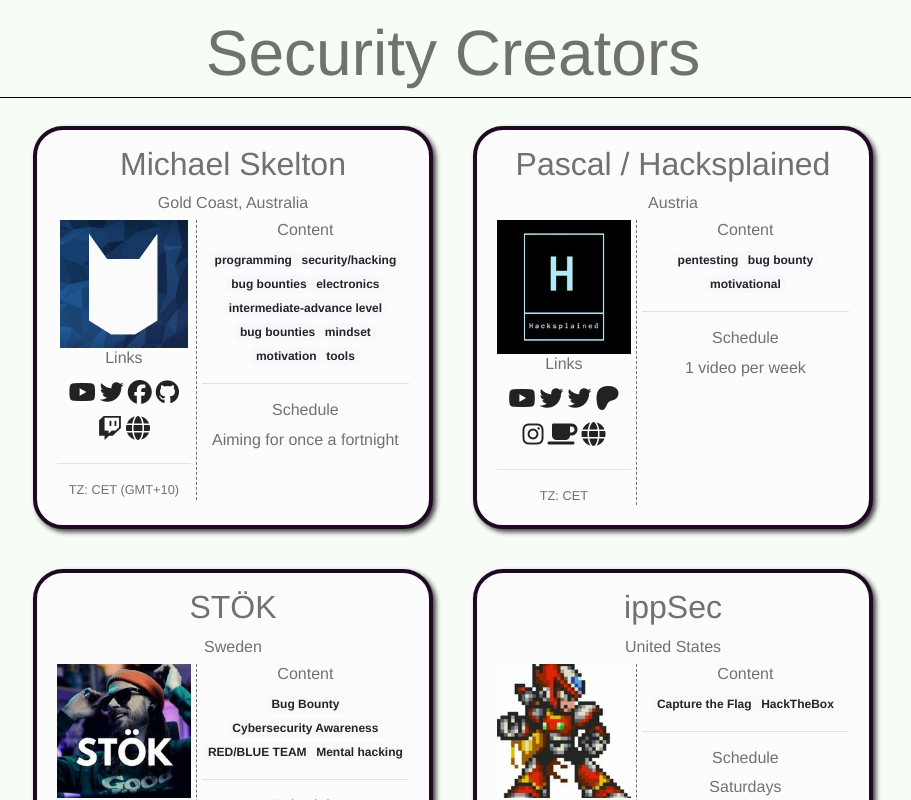
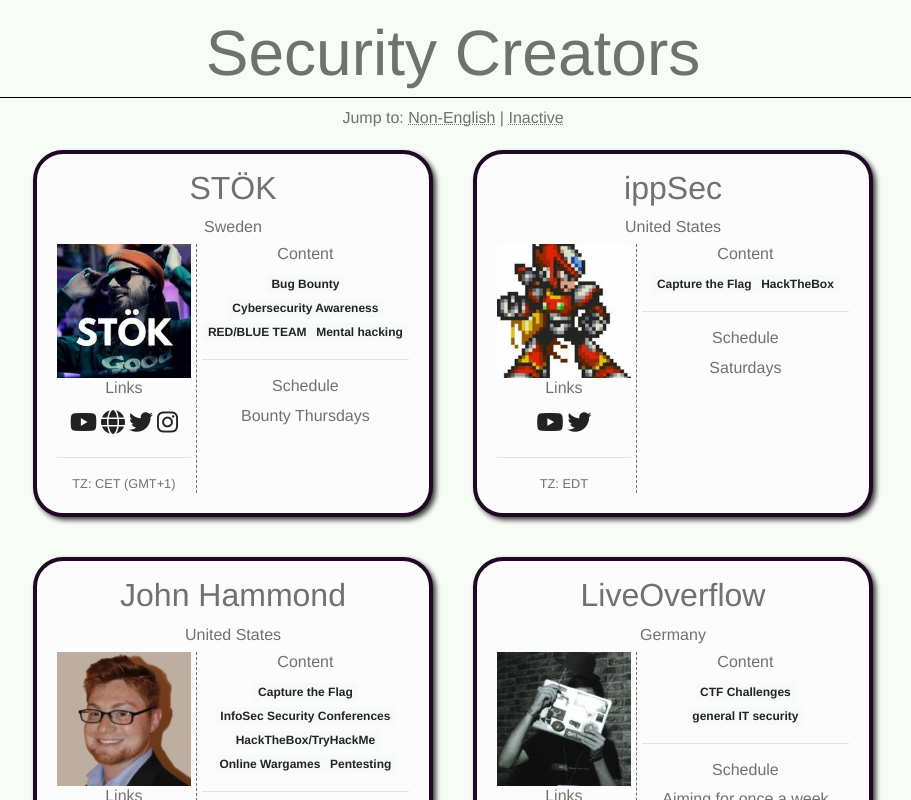
Before and after one commit to ZetaTwo/securitycreators.video, a Vue app: page / in a window 1280 px wide. Shown: the top 800 px of the page, without its empty margins (187-1098 px from the left). Built offline with nearby package versions, Linux system fonts and the light colour scheme.

Commit message:
Separate inactive creators

```diff
--- a/src/App.vue
+++ b/src/App.vue
@@ -1,10 +1,15 @@
 <template>
   <div id="app">
-    <header><h1>Security Creators</h1></header>
+    <header>
+      <h1>Security Creators</h1>
+      <div id="menu">Jump to: <a href="#nonenglish">Non-English</a> | <a href="#inactive">Inactive</a></div>
+    </header>
     <!--<CreatorsFilter />-->
     <CreatorCards v-bind:creators="creators_en" />
-    <h2>Non-English creators</h2>
+    <h2 id="nonenglish">Non-English creators</h2>
     <CreatorCards v-bind:creators="creators_int" />
+    <h2 id="inactive">Inactive creators</h2>
+    <CreatorCards v-bind:creators="creators_inactive" />
     <SiteFooter />
   </div>
 </template>
@@ -45,8 +50,9 @@
   },
   data: function() {
     return {
-      creators_en: creators.filter(x => !x.language),
-      creators_int: creators.filter(x => x.language)
+      creators_en: creators.filter(x => !x.language && !x.inactive),
+      creators_int: creators.filter(x => x.language && !x.inactive),
+      creators_inactive: creators.filter(x => x.inactive),
     }
   }
 }
@@ -80,4 +86,8 @@
   padding: 5px;
   border-bottom: 1px solid #000;
 }
+#app #menu a {
+  color: var(--nickel);
+  text-decoration: underline 1px dotted;
+}
 </style>
--- a/src/assets/data/creators.json
+++ b/src/assets/data/creators.json
@@ -6,6 +6,7 @@
    "avatar": "dimitriskalopisis.jpg",
    "schedule": "Biweekly Uploads",
    "tags": ["CTFs", "HackTheBox", "Ethical Hacking", "Discord Hacking"],
+   "inactive": true,
    "links": [
       ["https://www.youtube.com/c/Ectos", "fab fa-youtube"],
       ["https://twitter.com/DKalopisis", "fab fa-twitter"],
@@ -88,6 +89,7 @@
     "avatar": "vickieli.png",
     "schedule": "Video every week",
     "tags": ["security", "hacking", "secure development", "ethical hacking"],
+    "inactive": true,
     "links": [
       ["https://www.youtube.com/c/vickielidev", "fab fa-youtube"],
       ["https://twitter.com/vickieli7", "fab fa-twitter"],
@@ -117,6 +119,7 @@
     "avatar": "codingo.gif",
     "schedule": "Aiming for once a fortnight",
     "tags": ["programming", "security/hacking", "bug bounties", "electronics", "intermediate-advance level", "bug bounties", "mindset", "motivation", "tools"],
+    "inactive": true,
     "links": [
       ["https://www.youtube.com/codingo", "fab fa-youtube"],
       ["https://twitter.com/codingo_", "fab fa-twitter"],
@@ -147,6 +150,7 @@
     "avatar": "zetatwo.jpg",
     "schedule": "Ad-hoc, plan to start doing it regularly weekly/bi-weekly",
     "tags": ["CTF challenges", "pwnables", "reverse engineering"],
+    "inactive": true,
     "links": [
       ["https://youtube.com/ZetaTwo", "fab fa-youtube"],
       ["https://zeta-two.com", "fas fa-globe"],
@@ -174,6 +178,7 @@
     "avatar": "robfuller.jpg",
     "schedule": "Wednesdays, 21:00 EST",
     "tags": [],
+    "inactive": true,
     "links": [
       ["https://twitch.tv/mub1x", "fab fa-twitch"],
       ["https://malicious.link", "fas fa-globe"],
@@ -188,6 +193,7 @@
     "avatar": "justinsteven.jpg",
     "schedule": "",
     "tags": ["Binary CTF exploitation"],
+    "inactive": true,
     "links": [
       ["https://youtube.com/justinsteven", "fab fa-youtube"],
       ["https://twitch.tv/justinsteven", "fab fa-twitch"],
@@ -202,6 +208,7 @@
     "avatar": "murmus.jpg",
     "schedule": "Tuesdays, 15:00 EST, 2-3h",
     "tags": ["Binary Exploitation", "general VR stuff"],
+    "inactive": true,
     "links": [
       ["https://youtube.com/MurmusCTF", "fab fa-youtube"],
       ["https://twitter.com/MurmusCTF", "fab fa-twitter"],
@@ -229,6 +236,7 @@
     "avatar": "joshwatson.jpg",
     "schedule": "Tuesdays/Thursdays, 15:00 PST, ~3h, and most Sundays 19:00 PST, ~3h",
     "tags": ["binary ninja", "reverse engineering", "pwnables", "crackmes", "tool building"],
+    "inactive": true,
     "links": [
       ["https://twitch.tv/josh_watson", "fab fa-twitch"],
       ["https://twitter.com/josh_watson", "fab fa-twitter"],
@@ -242,6 +250,7 @@
     "avatar": "thecolonial.jpg",
     "schedule": "Tuesdays 20:00 AEST (2+ hours)",
     "tags": ["CTF Challenges", "Binary Exploitation", "Reversing", "Tool Development"],
+    "inactive": true,
     "links": [
       ["https://youtube.com/OJReeves", "fab fa-youtube"],
       ["https://twitch.tv/ojreeves", "fab fa-twitch"],
@@ -272,6 +281,7 @@
     "avatar": "rook.jpg",
     "schedule": "infrequently, typically Sunday afternoons, sometimes random week nights",
     "tags": ["CTF/wargame walkthroughs", "Web apps", "network", "pen testing"],
+    "inactive": true,
     "links": [
       ["https://youtube.com/derekrook", "fab fa-youtube"],
       ["https://twitter.com/_r00k_", "fab fa-twitter"]
@@ -284,6 +294,7 @@
     "avatar": "spookphia.jpg",
     "schedule": "Weekly - Wednesday at 20:00 UTC",
     "tags": ["Retired Hack the Box boxes"],
+    "inactive": true,
     "links": [
       ["https://twitter.com/spookphia", "fab fa-twitter"],
       ["https://twitch.tv/Vixxen_TV", "fab fa-twitch"]
@@ -322,6 +333,7 @@
     "avatar": "mrturvey.jpg",
     "schedule": "Mondays 17:00 UTC",
     "tags": ["PenTesting Tutorials", "HackTheBox", "InfoSec Interviews"],
+    "inactive": true,
     "links": [
       ["https://youtube.com/mrturvey", "fab fa-youtube"],
       ["https://twitter.com/TurvSec", "fab fa-twitter"]
@@ -334,6 +346,7 @@
     "avatar": "hacksplained.jpg",
     "schedule": "1 video per week",
     "tags": ["pentesting", "bug bounty", "motivational"],
+    "inactive": true,
     "links": [
       ["https://youtube.com/hacksplained", "fab fa-youtube"],
       ["https://twitter.com/PascalSec", "fab fa-twitter"],
@@ -363,6 +376,7 @@
     "avatar": "247ctf.jpg",
     "schedule": "No :)",
     "tags": ["CTF game host", "CTF fundamentals YT videos"],
+    "inactive": true,
     "links": [
       ["https://youtube.com/247CTF", "fab fa-youtube"],
       ["https://247ctf.com", "fas fa-globe"],
@@ -403,6 +417,7 @@
     "avatar": "reconless.jpg",
     "schedule": "",
     "tags": ["WebAppSec", "Bug Bounties"],
+    "inactive": true,
     "links": [
       ["https://www.youtube.com/channel/UCCp25j1Zh9vc_WFm-nB9fhQ", "fab fa-youtube"],
       ["https://twitter.com/0xReconless", "fab fa-twitter"]
@@ -432,6 +447,7 @@
     "avatar": "superhero1.jpg",
     "schedule": "bi-weekly",
     "tags": ["Capture the Flag", "HackTheBox/TryHackMe", "Hardware", "Pentesting"],
+    "inactive": true,
     "links": [
       ["https://www.youtube.com/superhero1", "fab fa-youtube"],
       ["https://twitter.com/_superhero1", "fab fa-twitter"],
@@ -538,6 +554,7 @@
     "avatar": "Alexis.jpg",
     "schedule": "2-4 Videos Per Week",
     "tags": ["Cybersecurity", "Penetration Testing", "Web App Pentesting", "HackTheBox", "TryHackMe", "Linux Security", "Python", "Kali"],
+    "inactive": true,
     "links": [
       ["https://www.youtube.com/HackerSploit", "fab fa-youtube"],
       ["https://www.patreon.com/HackerSploit", "fab fa-patreon"],
@@ -585,6 +602,7 @@
     "avatar": "conda.jpg",
     "schedule": "Weekly Uploads",
     "tags": ["Cyber Security", "Penetration Testing", "Home Lab"],
+    "inactive": true,
     "links": [
       ["https://www.youtube.com/c0nd4", "fab fa-youtube"],
       ["https://twitter.com/0xConda", "fab fa-twitter"]
@@ -612,6 +630,7 @@
     "avatar": "systemexploited.png",
     "schedule": "every 3 days or every week",
     "tags": ["security", "reversing", "OSINT", "ethical hacking"],
+    "inactive": true,
     "links": [
       ["https://www.youtube.com/SystemExploited", "fab fa-youtube"],
       ["https://www.linkedin.com/in/husseinmuhaisen/", "fab fa-linkedin"]
@@ -624,6 +643,7 @@
     "avatar": "tamilhackz.png",
     "schedule": "Aiming for once a week",
     "tags": ["CTF Challenges", "Exploit development", "HackTheBox"],
+    "inactive": true,
     "links": [
       ["https://www.youtube.com/channel/UC4BpyO4AIcynKhBj4PLnvsA", "fab fa-youtube"]
     ]
```
